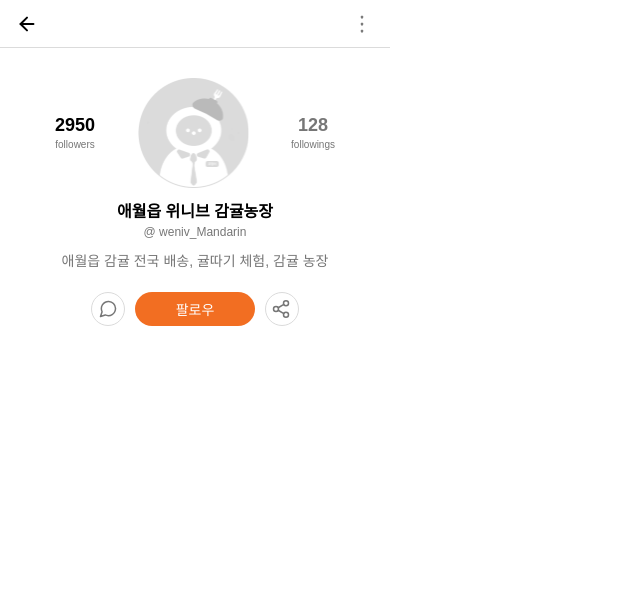
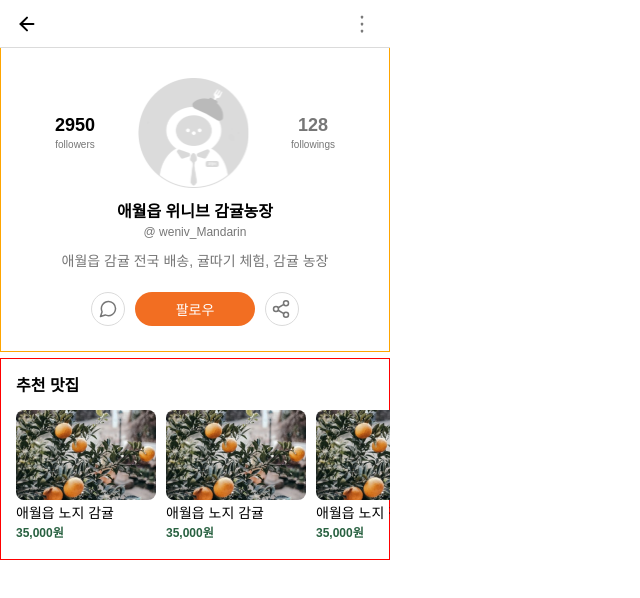
Before and after one commit to FRONTENDSCHOOL5/final-23-Food-zip, a React (Create React App) app: page /profile/1 in a window 1280 px wide. Shown: the top 598 px of the page, without its empty margins (0-640 px from the left). Built offline with nearby package versions, Linux system fonts and the light colour scheme.

Commit message:
Style: RecommendList 작업중

```diff
--- a/src/App.js
+++ b/src/App.js
@@ -1,5 +1,5 @@
 import ProfileInformation from "./components/Profile/ProfileInformation";
-// import RecommendList from "./components/Profile/RecommendList";
+import RecommendList from "./components/Profile/RecommendList";
 import { GlobalStyle } from "./styles/Globalstyle";
 
 function App() {
@@ -7,7 +7,7 @@ function App() {
     <div>
       <GlobalStyle />
       <ProfileInformation/>
-      {/* <RecommendList/> */}
+      <RecommendList/>
     </div>
   );
 }
--- a/src/components/Profile/ProfileInformation.jsx
+++ b/src/components/Profile/ProfileInformation.jsx
@@ -9,6 +9,8 @@ const ProfileInfoWrapDiv = styled.div`
   width: 390px;
   padding: 78px 55px 26px;
   box-sizing: border-box;
+  margin-bottom: 6px;
+  box-shadow: inset 0 0 0 1px orange;
 `;
 
 const InformationTopDiv = styled.div`
--- /dev/null
+++ b/src/components/Profile/RecommendList.jsx
@@ -0,0 +1,74 @@
+import React from "react";
+import styled from "styled-components";
+import ListImg from "../../assets/images/list-example.png";
+
+const RecommendWrapDiv = styled.div`
+  width: 390px;
+  box-shadow: inset 0 0 0 1px red;
+  padding: 20px 16px;
+  overflow: auto;
+  box-sizing: border-box;
+  /* -ms-overflow-style: none;
+  &::-webkit-scrollbar {
+    display: none;
+  } */
+`;
+
+const RecommendTitleP = styled.p`
+  font-size: 16px;
+  font-weight: 600;
+  margin-bottom: 16px;
+`;
+
+const RecommendListDiv = styled.div`
+  display: flex;
+  gap: 10px;
+`;
+
+const RecommendListImg = styled.img`
+  width: 140px;
+  height: 90px;
+  object-fit: cover;
+  border-radius: 8px;
+`;
+
+const RecommendNameP = styled.p`
+  font-size: 14px;
+  margin: 6px 0 4px;
+`;
+
+const RecommendPriceSpan = styled.span`
+  font-size: 12px;
+  font-weight: 600;
+  color: #286140;
+`;
+
+export default function RecommendList() {
+  return (
+    <RecommendWrapDiv>
+      <RecommendTitleP>추천 맛집</RecommendTitleP>
+      <RecommendListDiv>
+        <div>
+          <RecommendListImg src={ListImg} alt="" />
+          <RecommendNameP>애월읍 노지 감귤</RecommendNameP>
+          <RecommendPriceSpan>35,000원</RecommendPriceSpan>
+        </div>
+        <div>
+          <RecommendListImg src={ListImg} alt="" />
+          <RecommendNameP>애월읍 노지 감귤</RecommendNameP>
+          <RecommendPriceSpan>35,000원</RecommendPriceSpan>
+        </div>
+        <div>
+          <RecommendListImg src={ListImg} alt="" />
+          <RecommendNameP>애월읍 노지 감귤</RecommendNameP>
+          <RecommendPriceSpan>35,000원</RecommendPriceSpan>
+        </div>
+        <div>
+          <RecommendListImg src={ListImg} alt="" />
+          <RecommendNameP>애월읍 노지 감귤</RecommendNameP>
+          <RecommendPriceSpan>35,000원</RecommendPriceSpan>
+        </div>
+      </RecommendListDiv>
+    </RecommendWrapDiv>
+  );
+}
```
